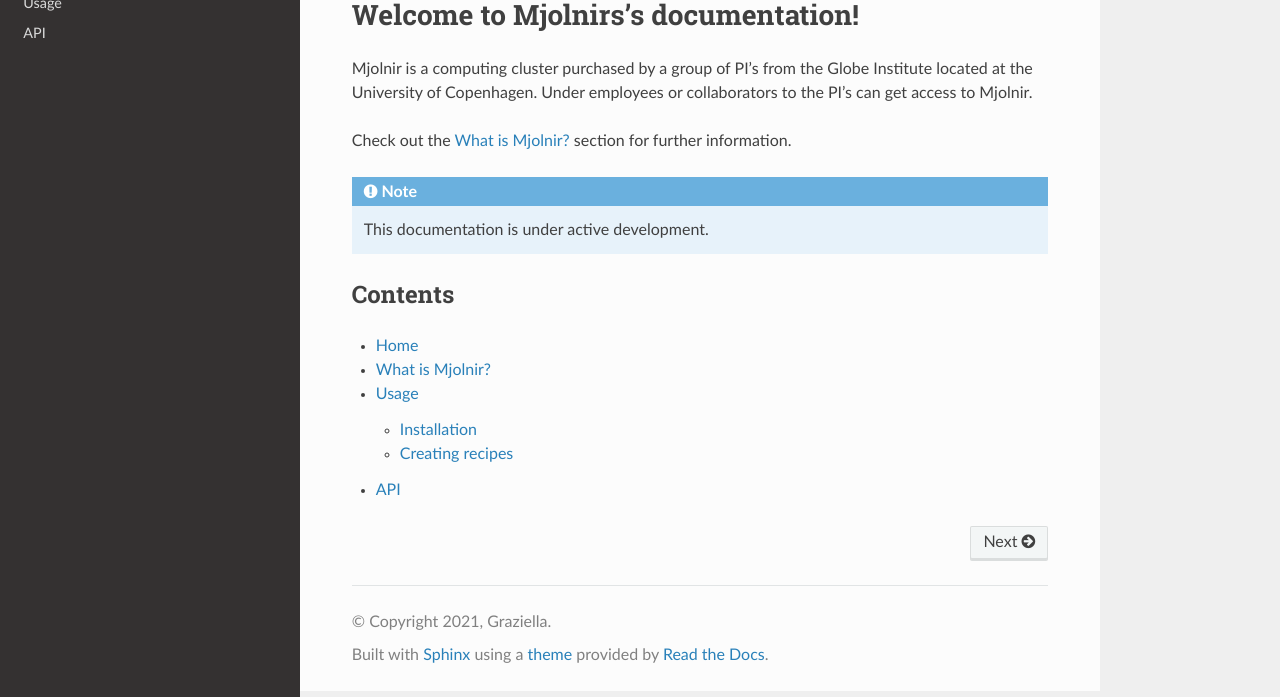
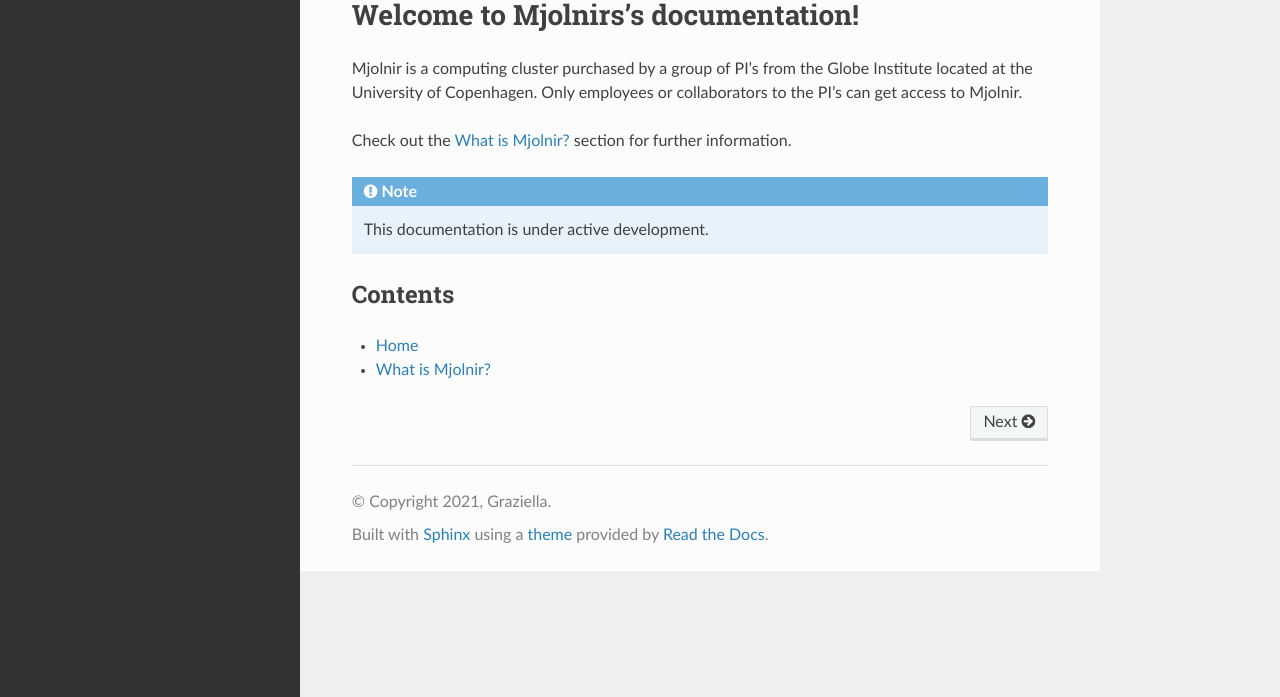
Before and after one commit to bentpetersendk/mjolnir_ucph, a Sphinx documentation site: the page built from docs/source/index.rst, in a window 1280 px wide, cut to the strip 203-900 px from the top of the page. Built offline with Sphinx 7.4.7 and the Read the Docs theme 2.0.0, drawn with Linux system fonts in a browser that asks for light colours.

Commit message:
Update index.rst

```diff
--- a/docs/source/index.rst
+++ b/docs/source/index.rst
@@ -3,7 +3,7 @@
 Welcome to Mjolnirs's documentation!
 ===================================
 
-Mjolnir is a computing cluster purchased by a group of PI’s from the Globe Institute located at the University of Copenhagen. Under employees or collaborators to the PI's can get access to Mjolnir.
+Mjolnir is a computing cluster purchased by a group of PI’s from the Globe Institute located at the University of Copenhagen. Only employees or collaborators to the PI's can get access to Mjolnir.
 
 
 Check out the :doc:`mjolnir` section for further information.
@@ -19,5 +19,3 @@ Contents
 
    Home <self>
    mjolnir
-   usage
-   api
```
